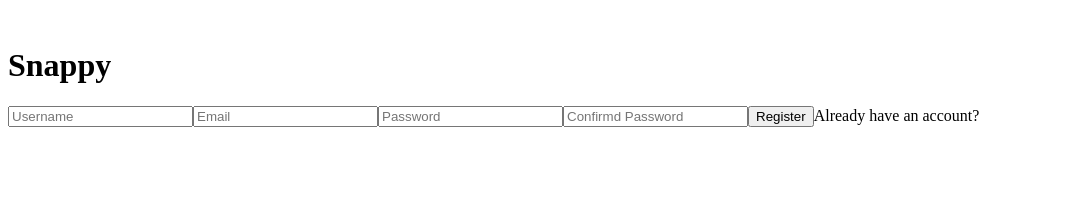
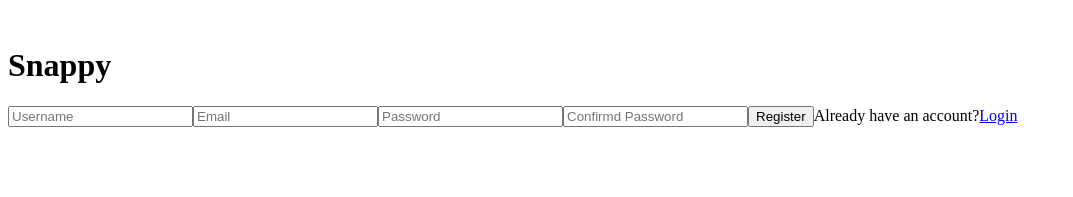
Before and after one commit to imanimen/chat-app, a React (Create React App) app in the folder public/: page /register in a window 1280 px wide. Shown: the top 197 px of the page, without its empty margins (0-1073 px from the left). Built offline with nearby package versions, Linux system fonts and the light colour scheme.

Commit message:
FIX react router link

```diff
--- a/public/src/pages/Register.jsx
+++ b/public/src/pages/Register.jsx
@@ -1,5 +1,6 @@
 import React from "react";
 import styled from "styled-components";
+import { Link } from "react-router-dom"
 
 function Register() {
     const handleSubmit = (event)=> {
@@ -42,11 +43,9 @@
                 />
 
                 <button type="submit">Register</button>
-                {/* <span>Already have an account?<link to="/login">Login</link></span> */}
                 <span>
                         Already have an account?
-                        <link >
-                        </link>
+                    <Link to="/login">Login</Link>
                 </span>
             </form>
         </FormContainer>
```
